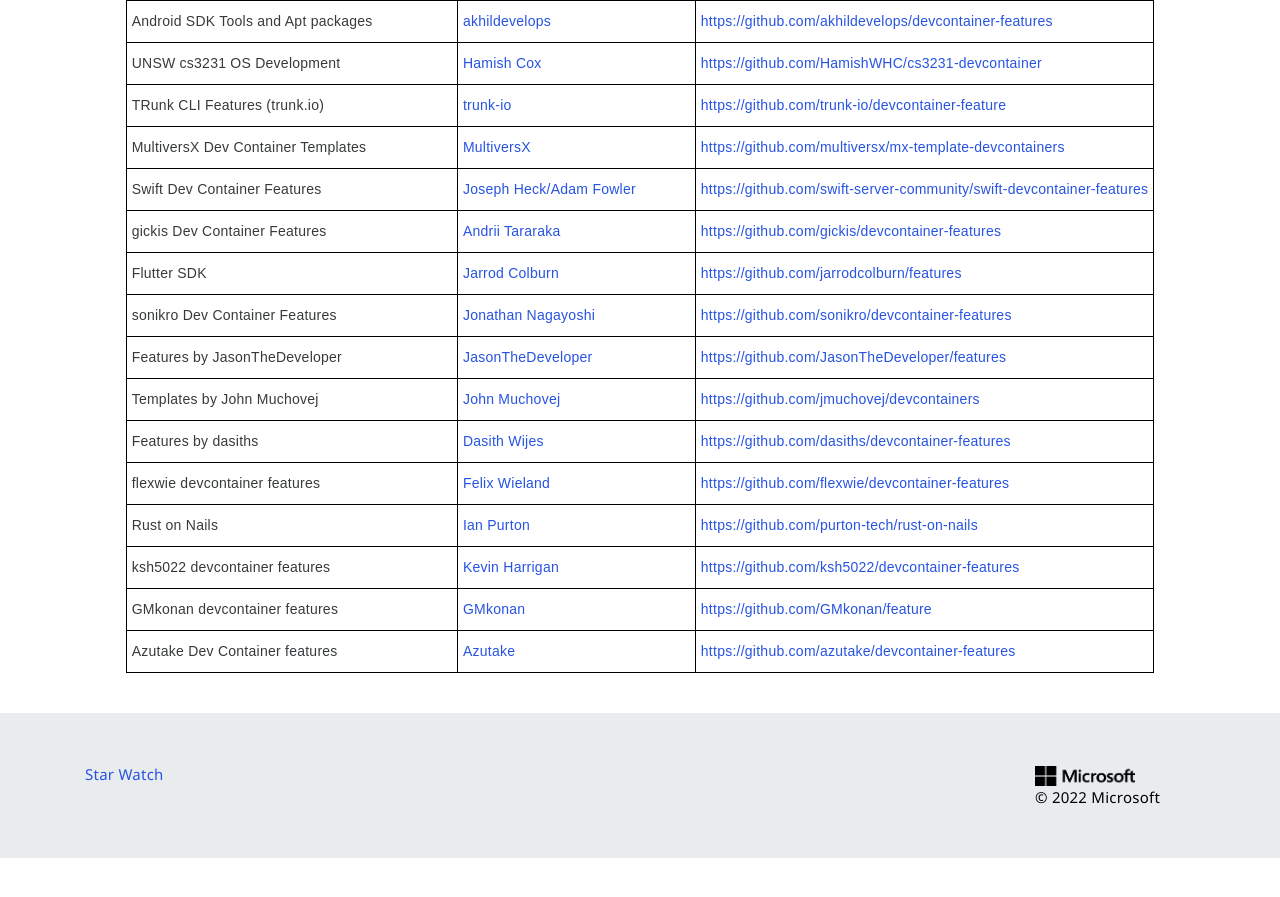
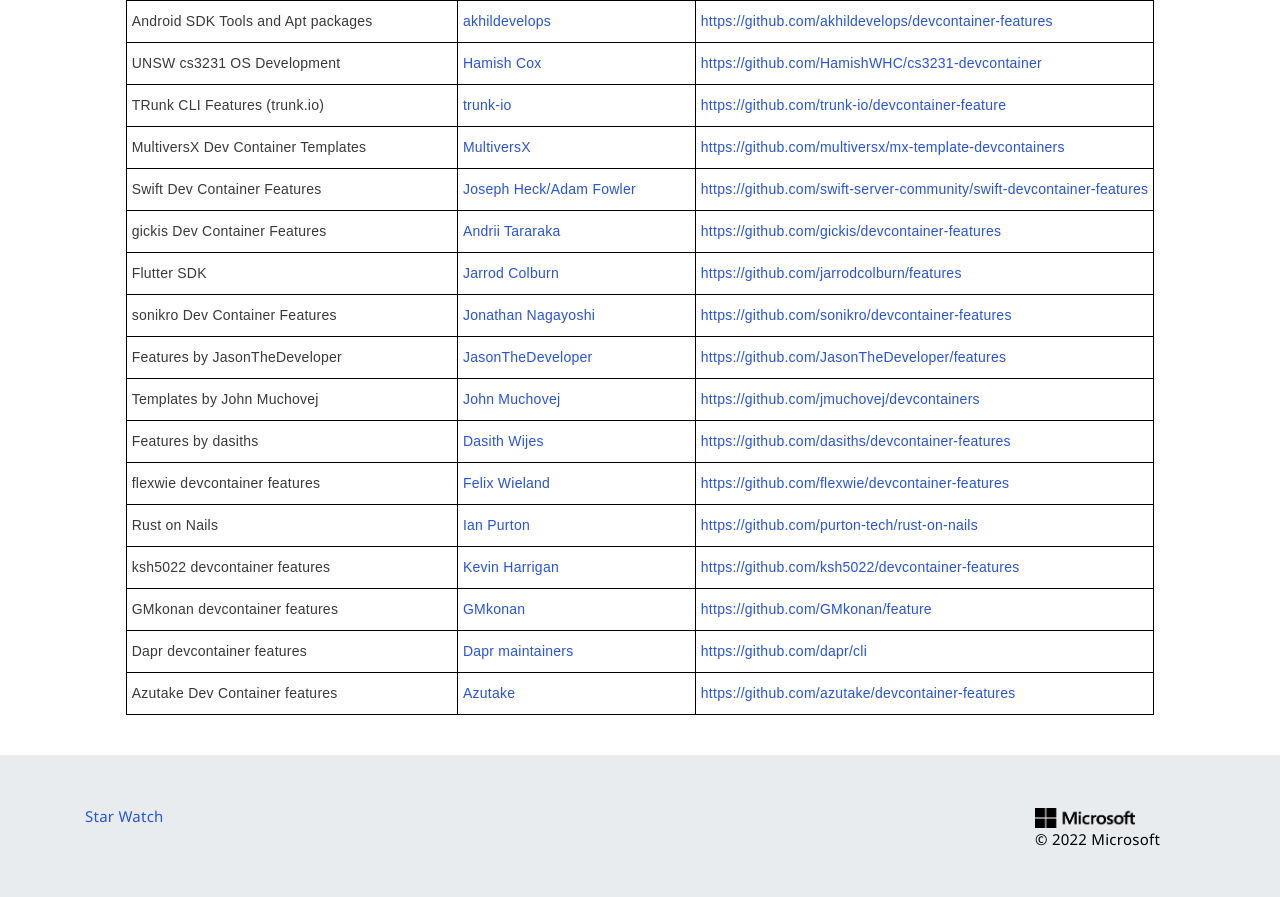
Before and after one commit to devcontainers/devcontainers.github.io, a Jekyll site: the page built from collections.html, in a window 1280 px wide and 900 px high, scrolled down 2728 px. Shown: the top 897 px of the window. Built offline with Jekyll 4.4.1, drawn with Linux system fonts in a browser that asks for light colours; nearby versions of some CDN libraries; comment, search, counter and statistics services are not loaded; before the commit the page ends 3586 px from its top, so only the background shows below that.

Commit message:
Add Dapr feature (#181)
* Add Dapr feature

* Fixup reference

---------

Co-authored-by: Samruddhi Khandale <skhandale@microsoft.com>

```diff
--- a/_data/collection-index.yml
+++ b/_data/collection-index.yml
@@ -358,6 +358,11 @@
   contact: https://github.com/GMkonan/feature/issues
   repository: https://github.com/GMkonan/feature
   ociReference: ghcr.io/gmkonan/feature
+- name: Dapr devcontainer features
+  maintainer: Dapr maintainers
+  contact: https://github.com/dapr/cli/issues
+  repository: https://github.com/dapr/cli
+  ociReference: ghcr.io/dapr/cli
 - name: Azutake Dev Container features
   maintainer: Azutake
   contact: https://github.com/azutake/devcontainer-features/issues
```
